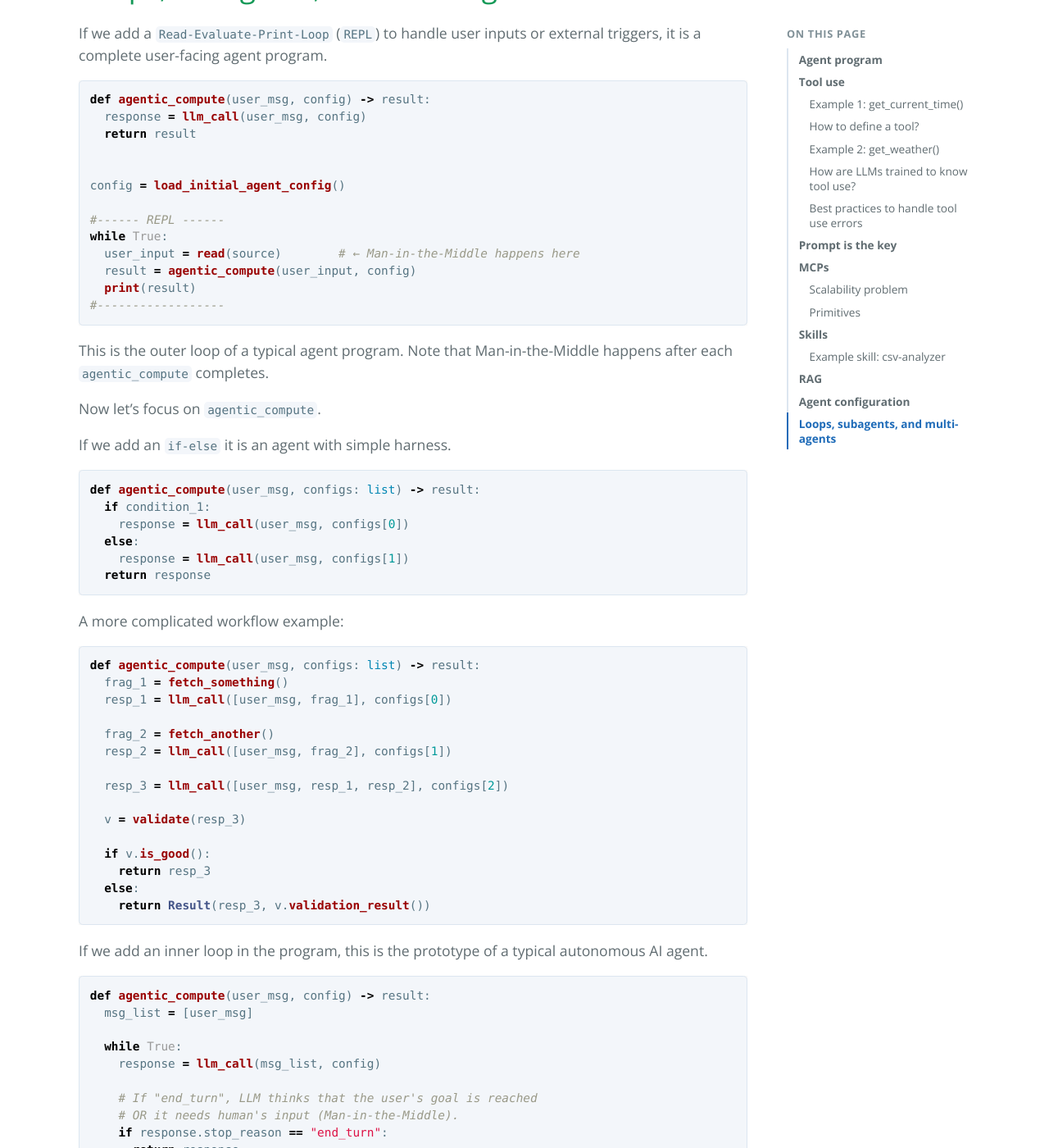
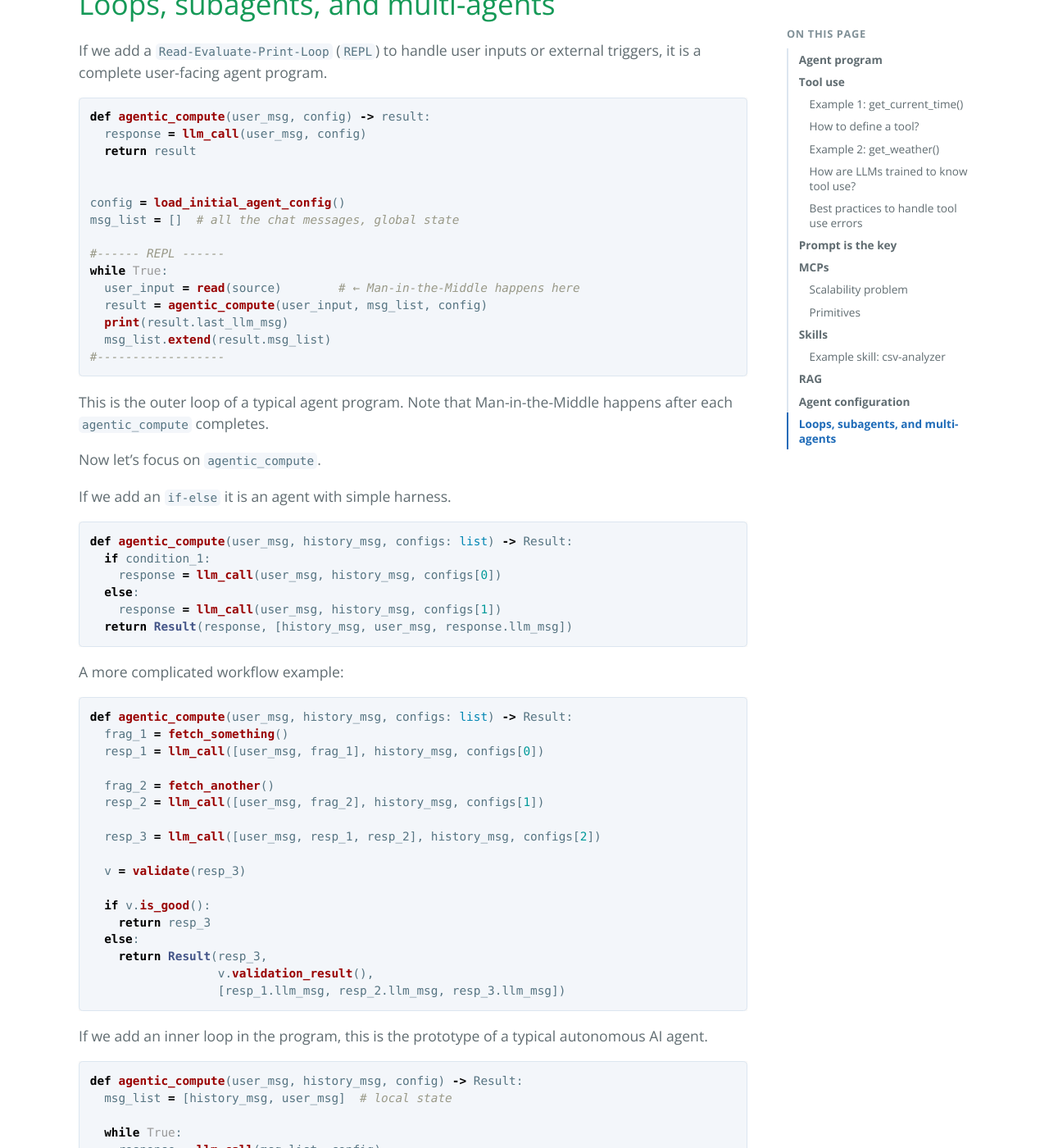
Before and after one commit to rui-r-duan/blog, a Jekyll site: the page built from _posts/2026-09-16-ai-agents.md, in a window 1280 px wide and 1400 px high, scrolled down 16182 px. Shown: the whole window at 82% size. Built offline with Jekyll 4.4.1, drawn with Linux system fonts in a browser that asks for light colours; some of the changed text lies outside the part shown.

Commit message:
Fix message list with global list and local list

````diff
--- a/_posts/2026-09-16-ai-agents.md
+++ b/_posts/2026-09-16-ai-agents.md
@@ -556,18 +556,19 @@ prompts), allowed tools, model selection and parameters, and hooks.
 In an agent program, given a configuration, the program makes LLM API calls.
 
 ```python
-def llm_call(user_msg, config) -> result:
-  result = llm_api_call(user_msg, config.system_prompt,
-                                  config.model_name,
-                                  config.model_parameters,
-                                  list_of_tool_definitions(config.allowed_tools_list))
+def llm_call(user_msg, history_msg, config) -> result:
+  result = llm_api_call([history_msg, user_msg],
+                        config.system_prompt,
+                        config.model_name,
+                        config.model_parameters,
+                        list_of_tool_definitions(config.allowed_tools_list))
   return result
 ```
 
 The simplest agent is a single LLM API call.
 
 ```python
-response = llm_call(user_message, agent_config)
+response = llm_call(user_message, history_msg, agent_config)
 ```
 
 # Loops, subagents, and multi-agents
@@ -582,12 +583,14 @@ def agentic_compute(user_msg, config) -> result:
 
 
 config = load_initial_agent_config()
+msg_list = []  # all the chat messages, global state
 
 #------ REPL ------
 while True:
   user_input = read(source)        # ← Man-in-the-Middle happens here
-  result = agentic_compute(user_input, config)
-  print(result)
+  result = agentic_compute(user_input, msg_list, config)
+  print(result.last_llm_msg)
+  msg_list.extend(result.msg_list)
 #------------------
 ```
 
@@ -599,48 +602,52 @@ Now let's focus on `agentic_compute`.
 If we add an `if-else` it is an agent with simple harness.
 
 ```python
-def agentic_compute(user_msg, configs: list) -> result:
+def agentic_compute(user_msg, history_msg, configs: list) -> Result:
   if condition_1:
-    response = llm_call(user_msg, configs[0])
+    response = llm_call(user_msg, history_msg, configs[0])
   else:
-    response = llm_call(user_msg, configs[1])
-  return response
+    response = llm_call(user_msg, history_msg, configs[1])
+  return Result(response, [history_msg, user_msg, response.llm_msg])
 ```
 
 A more complicated workflow example:
 
 ```python
-def agentic_compute(user_msg, configs: list) -> result:
+def agentic_compute(user_msg, history_msg, configs: list) -> Result:
   frag_1 = fetch_something()
-  resp_1 = llm_call([user_msg, frag_1], configs[0])
+  resp_1 = llm_call([user_msg, frag_1], history_msg, configs[0])
 
   frag_2 = fetch_another()
-  resp_2 = llm_call([user_msg, frag_2], configs[1])
+  resp_2 = llm_call([user_msg, frag_2], history_msg, configs[1])
 
-  resp_3 = llm_call([user_msg, resp_1, resp_2], configs[2])
+  resp_3 = llm_call([user_msg, resp_1, resp_2], history_msg, configs[2])
 
   v = validate(resp_3)
 
   if v.is_good():
     return resp_3
   else:
-    return Result(resp_3, v.validation_result())
+    return Result(resp_3,
+                  v.validation_result(),
+                  [resp_1.llm_msg, resp_2.llm_msg, resp_3.llm_msg])
 ```
 
 If we add an inner loop in the program, this is the prototype of a
 typical autonomous AI agent.
 
 ```python
-def agentic_compute(user_msg, config) -> result:
-  msg_list = [user_msg]
+def agentic_compute(user_msg, history_msg, config) -> Result:
+  msg_list = [history_msg, user_msg]  # local state
 
   while True:
     response = llm_call(msg_list, config)
 
+    msg_list.append(response.llm_msg)
+
     # If "end_turn", LLM thinks that the user's goal is reached
     # OR it needs human's input (Man-in-the-Middle).
     if response.stop_reason == "end_turn":
-      return response
+      return Result(response, msg_list)
 
     # If "tool_use", LLM needs more info from the tools for
     # the next response.
@@ -667,7 +674,7 @@ def agentic_compute(user_msg, config) -> result:
       raise RuntimeError()
 
     elif response.stop_reason == "stop_sequence":
-      return response
+      return Result(response, msg_list)
 
     else:
       raise RuntimeError()
````
